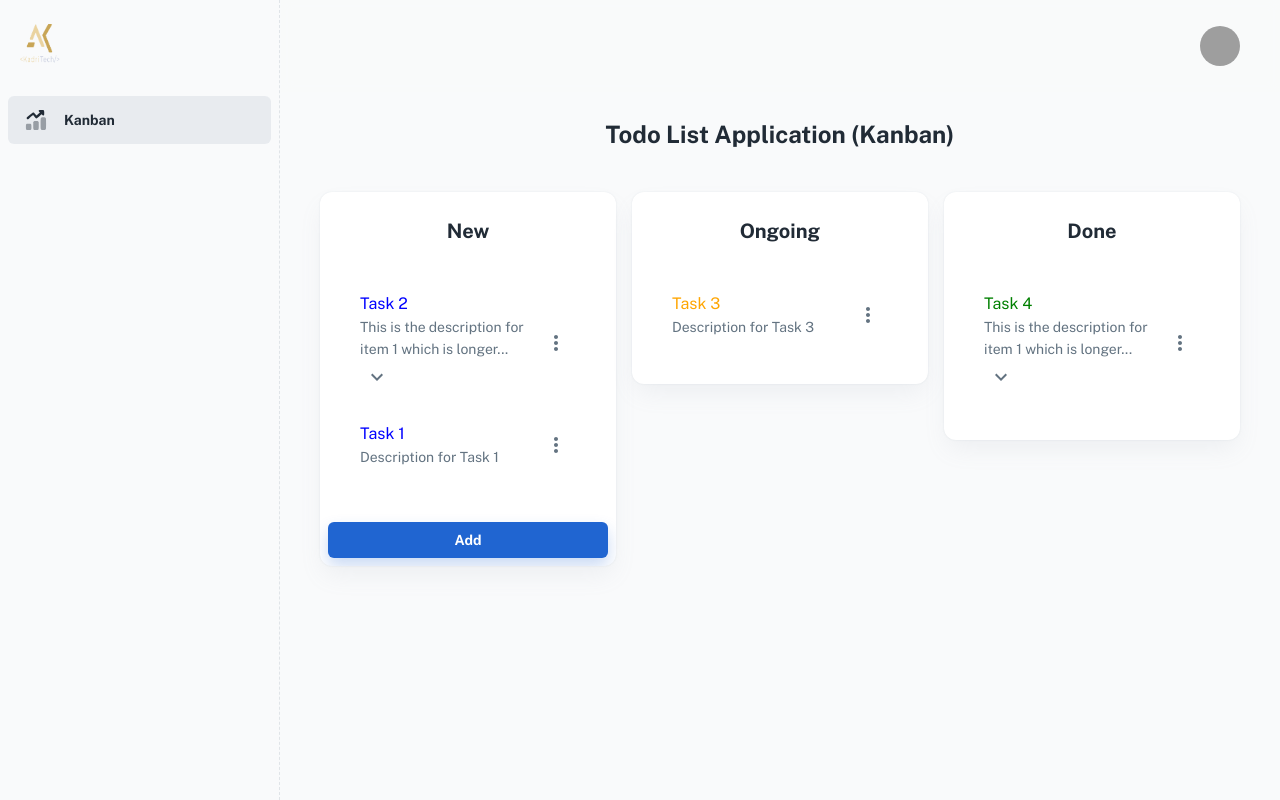
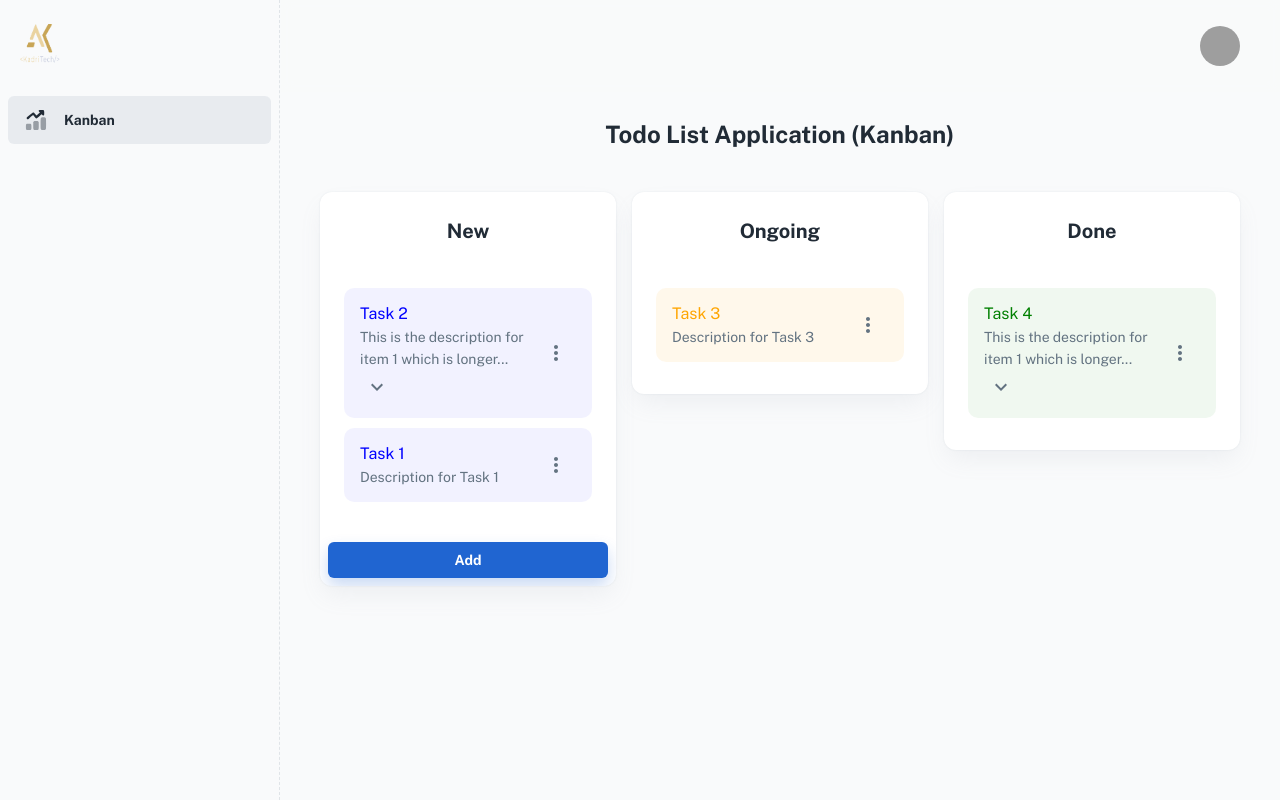
Before and after one commit to azmir849/Todo-kanban-, a React (Create React App) app: page /dashboard/app in a window 1280 px wide. Built offline with nearby package versions, Linux system fonts and the light colour scheme; grey boxes are pictures that could not be loaded; some icons are missing; a web font is replaced by a local one.

Commit message:
items color updated

```diff
--- a/src/components/Kanban/ExpandableCard.jsx
+++ b/src/components/Kanban/ExpandableCard.jsx
@@ -57,10 +57,19 @@ const ExpandableCard = ({title, items,onMoveItem, handleOpen}) => {
               }
             }
 
+            var color
+              if(title ==='New'){
+                color = '#0000ff0d'
+              }else if(title ==='Done'){
+                color = '#0080000f'
+              }else{
+                color = '#ffa50014'
+              }
+
 
             return (
               <div key={index}>
-                <ListItem>
+                <ListItem sx={{borderRadius:'10px' ,marginTop:'10px', background:color}}>
                   <ListItemText
                     primary={
                       <>
```
Also changed, not shown: 1 other file (tests, documents, lock files or other folders).
